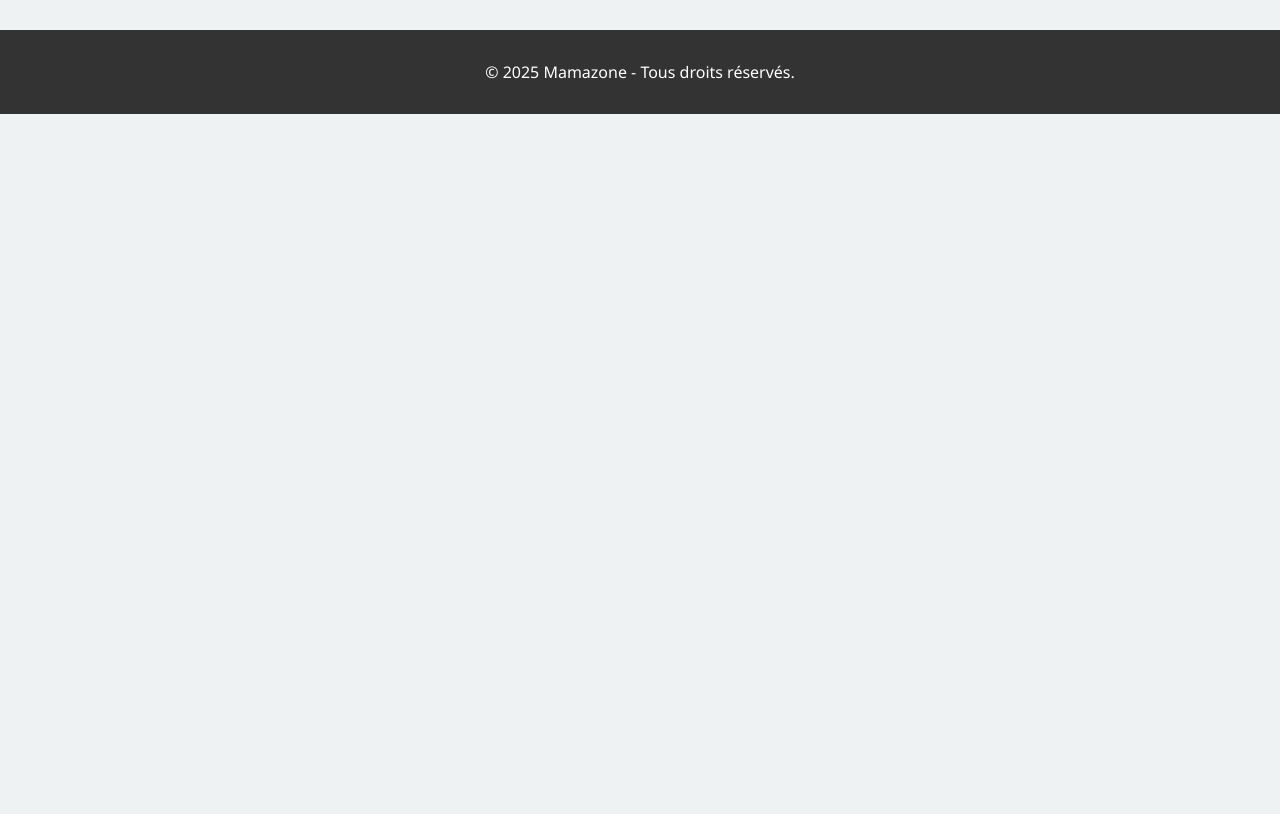
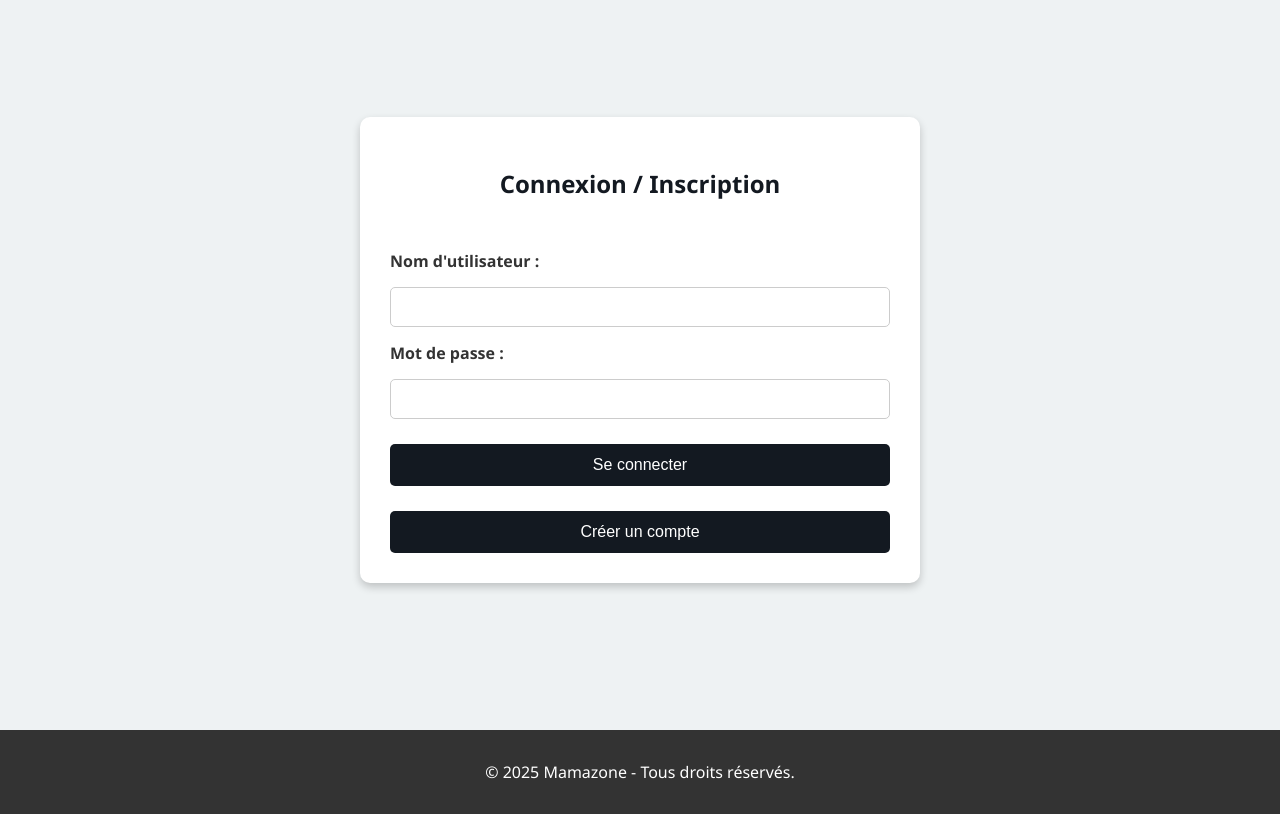
Before and after one commit to NotMattew/TP-Flask-Phung-Frantzeskakis, a Flask app: page /account in a window 1280 px wide. Shown: the part 198-1012 px from the top of the page. Before the commit the page ends 312 px from the top, so only its background shows below. Run offline with Flask 3, Linux system fonts and the light colour scheme.

Commit message:
avant la fin

```diff
--- a/main.py
+++ b/main.py
@@ -1,7 +1,87 @@
-from flask import Flask, render_template, request, url_for
+from flask import Flask, render_template, request, redirect, url_for, session, flash
+from datetime import datetime
+app = Flask(__name__)
+app.secret_key = "vraiment-tres-secret"  # Pour sécuriser la session
 
-app = Flask(__name__)
+# Simule une base de données simple
+users_db = {}
 
+reservations_db = []
+
+@app.route('/reserver', methods=['POST'])
+def reserver():
+    if 'user' not in session:
+        flash('Vous devez être connecté pour réserver.', 'error')
+        return redirect(url_for('account'))
+
+    # Récupérer les données du formulaire
+    date = request.form.get('date')
+    heure_debut = request.form.get('heure_debut')
+    heure_fin = request.form.get('heure_fin')
+    nombre_enfants = request.form.get('nombre_enfants')
+    domaine = request.form.get('domaine')
+
+    # Calcul du temps (en heures)
+    format_horaire = "%H:%M"
+    debut = datetime.strptime(heure_debut, format_horaire)
+    fin = datetime.strptime(heure_fin, format_horaire)
+    duree = (fin - debut).seconds // 3600  # durée en heures
+
+    if duree <= 0:
+        flash('L\'heure de fin doit être après l\'heure de début.', 'error')
+        return redirect(url_for('home'))
+
+    # Stocker la réservation
+    reservation = {
+        'user': session['user'],
+        'date': date,
+        'heure_debut': heure_debut,
+        'heure_fin': heure_fin,
+        'duree': duree,
+        'nombre_enfants': nombre_enfants,
+        'domaine': domaine
+    }
+    reservations_db.append(reservation)
+
+    flash('Réservation enregistrée avec succès !', 'success')
+    return redirect(url_for('home'))
+
+@app.route('/account', methods=['GET', 'POST'])
+def account():
+    if request.method == 'POST':
+        action = request.form.get('action')
+        username = request.form.get('username')
+        password = request.form.get('password')
+
+        if not username or not password:
+            flash('Veuillez remplir tous les champs.', 'error')
+            return redirect(url_for('account'))
+
+        if action == 'register':
+            if username in users_db:
+                flash('Ce nom d\'utilisateur existe déjà.', 'error')
+            else:
+                users_db[username] = password
+                session['user'] = username
+                flash('Compte créé avec succès.', 'success')
+                return redirect(url_for('account'))
+
+        elif action == 'login':
+            if username in users_db and users_db[username] == password:
+                session['user'] = username
+                flash('Connexion réussie.', 'success')
+                return redirect(url_for('account'))
+            else:
+                flash('Identifiants invalides.', 'error')
+
+    user = session.get('user')
+    return render_template('account.html', user=user)
+
+@app.route('/logout')
+def logout():
+    session.pop('user', None)
+    flash('Déconnexion réussie.', 'success')
+    return redirect(url_for('account'))
 babysitter = {
     "a_doriane" : {
         "iden" : "a_doriane",
@@ -123,9 +203,6 @@ def contact():
 def about():
     return render_template("about.html")
 
-@app.route("/account")
-def account():
-    return render_template("account.html")
 
 @app.route("/babysitter/<choix>")
 def afficher(choix):
--- /dev/null
+++ b/static/account.css
@@ -0,0 +1,122 @@
+body {
+    font-family: 'Segoe UI', Tahoma, Geneva, Verdana, sans-serif;
+    margin: 0;
+    padding: 0;
+    background-color: #eef2f3;
+}
+
+header {
+    background-color: #131921;
+    color: white;
+    padding: 20px;
+    text-align: center;
+    font-size: 24px;
+    font-weight: bold;
+}
+
+.logo-top {
+    width: auto;
+    height: 50px;
+}
+
+nav ul {
+    list-style: none;
+    padding: 0;
+    display: flex;
+    justify-content: center;
+    gap: 100px;
+    background: #232f3e;
+    padding: 10px;
+}
+
+nav ul li a {
+    color: white;
+    text-decoration: none;
+    font-size: 18px;
+}
+
+main {
+    display: flex;
+    justify-content: center;
+    align-items: center;
+    min-height: calc(100vh - 160px);
+    padding: 30px;
+}
+
+.account-container {
+    background: white;
+    padding: 30px;
+    border-radius: 10px;
+    box-shadow: 0 4px 8px rgba(0, 0, 0, 0.2);
+    width: 100%;
+    max-width: 500px;
+    display: flex;
+    flex-direction: column;
+    gap: 30px;
+}
+
+h2 {
+    text-align: center;
+    margin-bottom: 20px;
+    color: #131921;
+}
+
+form {
+    display: flex;
+    flex-direction: column;
+    gap: 15px;
+}
+
+label {
+    font-weight: bold;
+    color: #333;
+}
+
+input {
+    padding: 10px;
+    font-size: 16px;
+    border: 1px solid #ccc;
+    border-radius: 5px;
+}
+
+button {
+    background-color: #131921;
+    color: white;
+    padding: 12px;
+    border: none;
+    font-size: 16px;
+    border-radius: 5px;
+    cursor: pointer;
+    margin-top: 10px;
+    transition: background-color 0.3s;
+}
+
+button:hover {
+    background-color: #232f3e;
+}
+
+footer {
+    background: #333;
+    color: white;
+    text-align: center;
+    padding: 15px;
+    margin-top: 30px;
+}
+
+/* Flash messages */
+.flash-message {
+    text-align: center;
+    padding: 10px;
+    margin-bottom: 20px;
+    border-radius: 5px;
+}
+
+.flash-success {
+    background-color: #d4edda;
+    color: #155724;
+}
+
+.flash-error {
+    background-color: #f8d7da;
+    color: #721c24;
+}
--- a/templates/account.html
+++ b/templates/account.html
@@ -5,7 +5,7 @@
     <meta name="viewport" content="width=device-width, initial-scale=1.0">
     <title>Mamazone - Babysitting en ligne</title>
     <link rel="icon" href="{{ url_for('static', filename='images/mamazon_tiny.png') }}" type="image/png">
-    <link rel="stylesheet" href="/static/home.css">
+    <link rel="stylesheet" href="/static/account.css">
 </head>
 <body>
     <header>
@@ -20,6 +20,34 @@
         </nav>
     </header>
     <main>
+        <div class="account-container">
+            {% with messages = get_flashed_messages(with_categories=true) %}
+              {% if messages %}
+                {% for category, message in messages %}
+                  <div class="flash-message flash-{{ category }}">{{ message }}</div>
+                {% endfor %}
+              {% endif %}
+            {% endwith %}
+
+            {% if user %}
+                <h2>Bienvenue {{ user }} !</h2>
+                <form action="{{ url_for('logout') }}" method="get">
+                    <button type="submit">Se déconnecter</button>
+                </form>
+            {% else %}
+                <h2>Connexion / Inscription</h2>
+                <form method="post" action="{{ url_for('account') }}">
+                    <label for="username">Nom d'utilisateur :</label>
+                    <input type="text" id="username" name="username" required>
+
+                    <label for="password">Mot de passe :</label>
+                    <input type="password" id="password" name="password" required>
+
+                    <button type="submit" name="action" value="login">Se connecter</button>
+                    <button type="submit" name="action" value="register">Créer un compte</button>
+                </form>
+            {% endif %}
+        </div>
     </main>
 
     <footer>
```
Also changed, not shown: templates/babysitter.html (+15 -15 lines), database.db (added), static/images/z_zoe.jpg.
